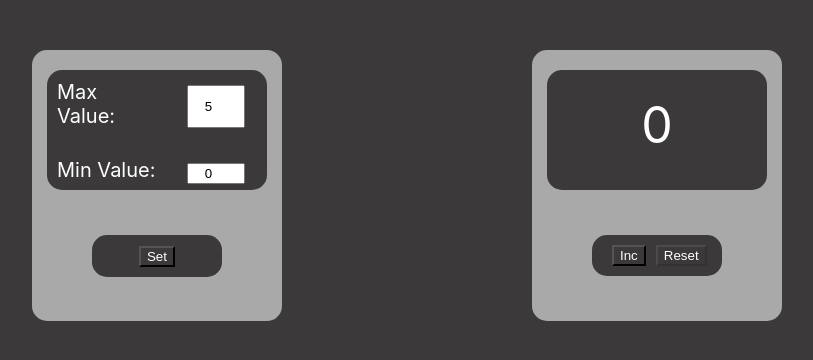
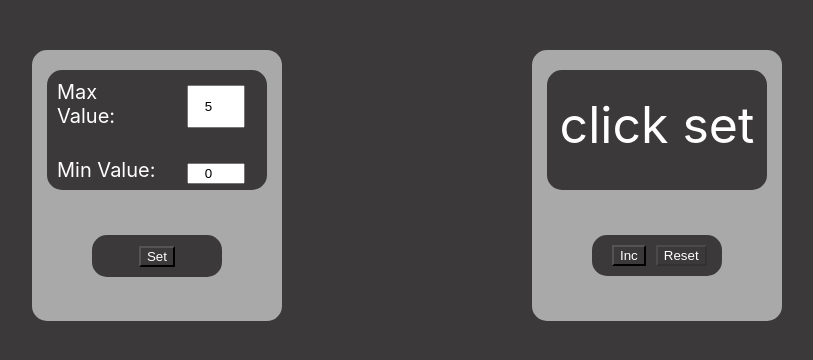
Before and after one commit to andreu6454/Counter, a React (Create React App) app: page / in a window 1280 px wide. Shown: the top 360 px of the page, without its empty margins (233-1046 px from the left). Built offline with nearby package versions, Linux system fonts and the light colour scheme.

Commit message:
add "click set" to display when min/max is changed

```diff
--- a/src/App.tsx
+++ b/src/App.tsx
@@ -21,12 +21,14 @@ function App() {
     const [error, setError] = useState(false)
     const [isDisabled, setIsDisabled] = useState(true)
     const [count, setCount] = useState(minCount)
+    const [message, setMessage] = useState<string | null>(null)
 
     useEffect(() => {
         if (minCount < maxCount) {
             localStorage.setItem('minCount', JSON.stringify(minCount))
             setIsDisabled(false)
             setError(false)
+            setMessage("click set")
         } else {
             setError(true)
             setIsDisabled(true)
@@ -39,6 +41,8 @@ function App() {
             localStorage.setItem('maxCount', JSON.stringify(maxCount))
             setIsDisabled(false)
             setError(false)
+            setMessage("click set")
+
         } else {
             setError(true)
             setIsDisabled(true)
@@ -54,13 +58,17 @@ function App() {
     const changeMinCount = (number: number) => {
         setMinCount(number)
     }
+    const setNullMessage = () =>{
+        setMessage(null)
+    }
 
 
     return (
         <div className="App">
             <Settings maxCount={maxCount} changeMaxCount={changeMaxCount} minCount={minCount}
-                      changeMinCount={changeMinCount} changeCount={changeCount} error={error} isDisabled={isDisabled}/>
-            <Counter count={count} changeCount={changeCount} maxCount={maxCount} minCount={minCount}/>
+                      changeMinCount={changeMinCount} changeCount={changeCount} error={error} isDisabled={isDisabled} setNullMessage={setNullMessage}
+            />
+            <Counter count={count} changeCount={changeCount} maxCount={maxCount} minCount={minCount} message={message}/>
         </div>
     );
 }
--- a/src/Components/Counter.tsx
+++ b/src/Components/Counter.tsx
@@ -7,7 +7,8 @@ type CounterPropsType ={
     count: number,
     changeCount: (number: number)=> void,
     maxCount: number,
-    minCount: number
+    minCount: number,
+    message: string | null
 }
 const Counter = (props:CounterPropsType) => {
 
@@ -22,6 +23,7 @@ const Counter = (props:CounterPropsType) => {
             setError(true)
             setColor("Red")
             setIncIsDisabled(true)
+            setResetIsDisabled(false)
         } else{
             props.changeCount(props.count + 1)
             setResetIsDisabled(false)
@@ -37,13 +39,12 @@ const Counter = (props:CounterPropsType) => {
 
     return (
         <div className={"Counter"}>
-            <Display color={color} count={props.count}/>
+            <Display color={color} count={props.count} message={props.message}/>
             <Error error={error} errorMessage={"Max Value"}/>
             <div className={"Buttons"}>
                 <Button name={"Inc"} isDisabled={incIsDisabled} callBack={IncHandler}/>
                 <Button name={"Reset"} isDisabled={resetIsDisabled} callBack={ResetHandler}/>
             </div>
-
         </div>
     );
 };
--- a/src/Components/Display.tsx
+++ b/src/Components/Display.tsx
@@ -3,11 +3,12 @@ import React from 'react';
 type DisplayPropsType = {
     color: string
     count: number
+    message?: string | null
 }
 const Display = (props: DisplayPropsType) => {
     return (
         <div className={"Display"}>
-            <div className={props.color}> {props.count} </div>
+            <div className={props.color}> {props.message || props.count} </div>
         </div>
     );
 };
--- a/src/Components/Setting.tsx
+++ b/src/Components/Setting.tsx
@@ -10,7 +10,8 @@ type SettingsPropsType = {
     changeMinCount: (number: number) => void,
     changeCount: (number: number) => void,
     error: boolean,
-    isDisabled: boolean
+    isDisabled: boolean,
+    setNullMessage: () => void
 }
 const Setting = (props: SettingsPropsType) => {
 
@@ -18,6 +19,7 @@ const Setting = (props: SettingsPropsType) => {
         props.changeMaxCount(props.maxCount)
         props.changeMinCount(props.minCount)
         props.changeCount(props.minCount)
+        props.setNullMessage()
     }
 
     return (
```
